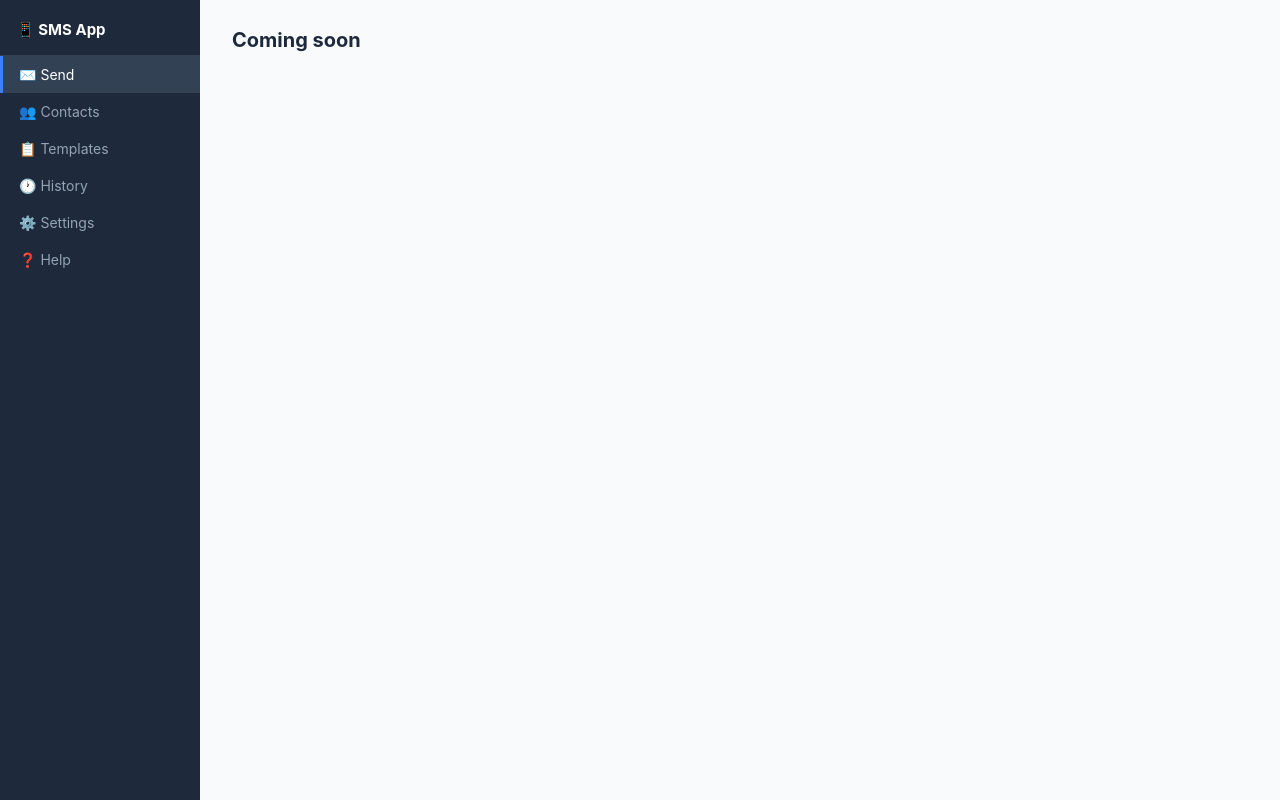
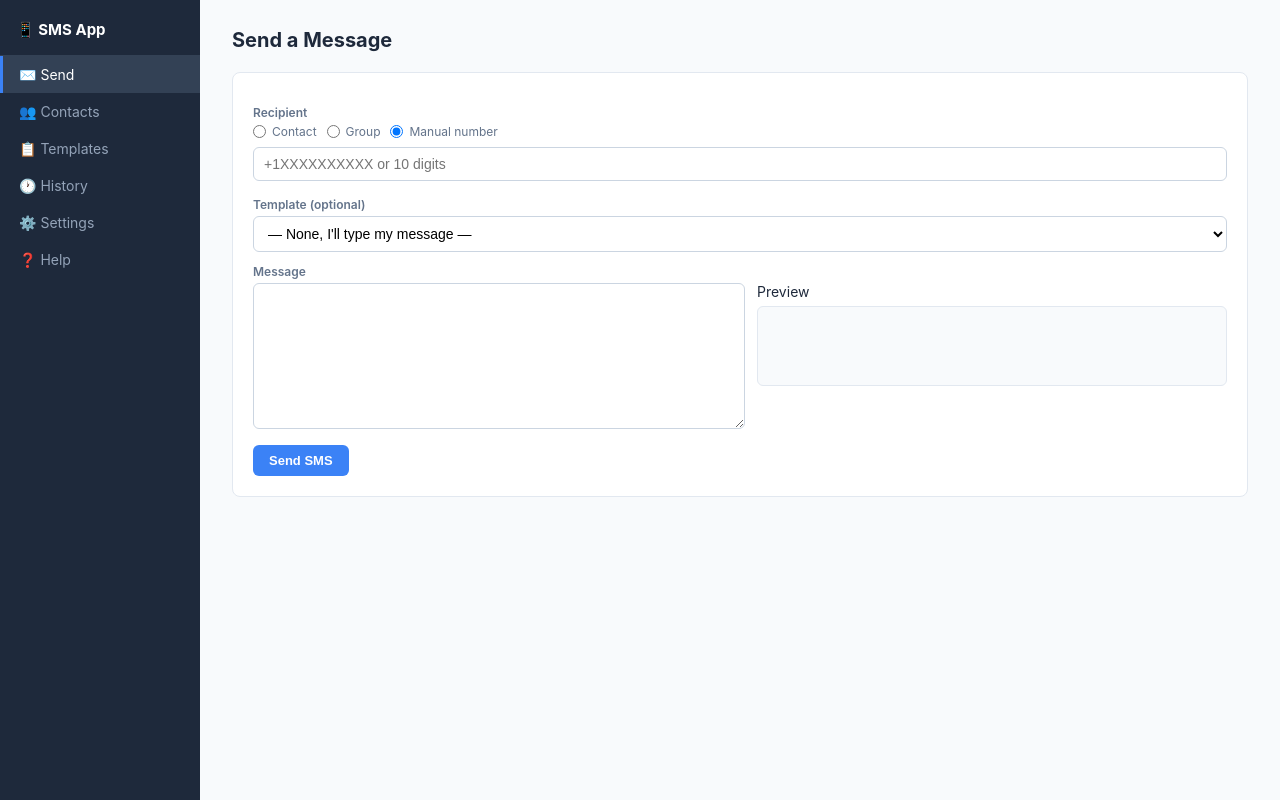
Before and after one commit to j-nye/textbee-sms-app, a Flask app: page /send/ in a window 1280 px wide. Run offline with Flask 3, Linux system fonts and the light colour scheme; data that the repository does not hold is empty; some libraries are stand-ins or nearby versions.

Commit message:
feat: send page — contact/group/manual recipients, template picker, history logging
Co-Authored-By: Claude Sonnet 4.6 <noreply@anthropic.com>

```diff
--- a/web_app/routes/send.py
+++ b/web_app/routes/send.py
@@ -1,6 +1,84 @@
-from flask import Blueprint, render_template
+import json
+from datetime import datetime, timezone
+from flask import Blueprint, render_template, request, redirect, url_for, flash, current_app
+from ..db import get_db
+from ..textbee import send_sms, normalize_phone
+from ..routes.settings import _read_env
+import mistune
+
 bp = Blueprint('send', __name__, url_prefix='/send')
+_markdown = mistune.create_markdown()
 
-@bp.route('/')
+
+@bp.route('/', methods=['GET', 'POST'])
 def index():
-    return render_template('send.html')
+    db = get_db()
+    contacts = db.execute('SELECT id, name, phone, group_name FROM contacts ORDER BY name').fetchall()
+    groups = db.execute(
+        'SELECT DISTINCT group_name FROM contacts WHERE group_name IS NOT NULL AND group_name != "" ORDER BY group_name'
+    ).fetchall()
+    templates = db.execute('SELECT id, name, body_markdown FROM msg_templates ORDER BY name').fetchall()
+
+    if request.method == 'POST':
+        return _handle_send(db, contacts, groups, templates)
+
+    return render_template('send.html', contacts=contacts,
+                           groups=[r[0] for r in groups],
+                           templates=templates, markdown=_markdown)
+
+
+def _handle_send(db, contacts, groups, templates):
+    recipient_type = request.form.get('recipient_type', 'manual')
+    message = request.form.get('message', '').strip()
+
+    if not message:
+        flash('Message cannot be empty.', 'error')
+        return redirect(url_for('send.index'))
+
+    recipients = []
+    if recipient_type == 'contact':
+        contact_id = request.form.get('contact_id')
+        row = db.execute('SELECT phone FROM contacts WHERE id=?', (contact_id,)).fetchone()
+        if not row:
+            flash('Contact not found.', 'error')
+            return redirect(url_for('send.index'))
+        recipients = [row['phone']]
+    elif recipient_type == 'group':
+        group_name = request.form.get('group_name', '')
+        rows = db.execute('SELECT phone FROM contacts WHERE group_name=?', (group_name,)).fetchall()
+        if not rows:
+            flash('No contacts in that group.', 'error')
+            return redirect(url_for('send.index'))
+        recipients = [r['phone'] for r in rows]
+    elif recipient_type == 'manual':
+        phone = request.form.get('manual_phone', '').strip()
+        if not phone:
+            flash('Phone number is required.', 'error')
+            return redirect(url_for('send.index'))
+        recipients = [normalize_phone(phone)]
+
+    env = _read_env(current_app.config.get('ENV_FILE'))
+    api_key = env.get('TEXTBEE_API_KEY', '')
+    device_id = env.get('TEXTBEE_DEVICE_ID', '')
+
+    if not api_key or not device_id:
+        flash('Textbee credentials not configured. Visit Settings.', 'error')
+        return redirect(url_for('send.index'))
+
+    result = send_sms(api_key, device_id, recipients, message)
+
+    now = datetime.now(timezone.utc).isoformat()
+    db.execute(
+        'INSERT INTO messages (recipients, message, sent_at, status, error) VALUES (?, ?, ?, ?, ?)',
+        (json.dumps(recipients), message, now,
+         'sent' if result['success'] else 'failed',
+         result.get('error'))
+    )
+    db.commit()
+
+    if result['success']:
+        flash(f'Message sent to {len(recipients)} recipient(s).', 'success')
+    else:
+        flash(f'Send failed: {result["error"]}', 'error')
+
+    return redirect(url_for('send.index'))
--- a/web_app/templates/send.html
+++ b/web_app/templates/send.html
@@ -1,2 +1,89 @@
 {% extends "base.html" %}
-{% block content %}<h1>Coming soon</h1>{% endblock %}
+{% block title %}Send — SMS App{% endblock %}
+{% block content %}
+<h1>Send a Message</h1>
+
+<div class="card">
+  <form method="post">
+    <label>Recipient</label>
+    <div style="display:flex;gap:10px;margin-top:4px;flex-wrap:wrap">
+      <label style="margin:0;display:flex;align-items:center;gap:6px;font-weight:normal">
+        <input type="radio" name="recipient_type" value="contact" onchange="showRecipient(this.value)"> Contact
+      </label>
+      <label style="margin:0;display:flex;align-items:center;gap:6px;font-weight:normal">
+        <input type="radio" name="recipient_type" value="group" onchange="showRecipient(this.value)"> Group
+      </label>
+      <label style="margin:0;display:flex;align-items:center;gap:6px;font-weight:normal">
+        <input type="radio" name="recipient_type" value="manual" checked onchange="showRecipient(this.value)"> Manual number
+      </label>
+    </div>
+
+    <div id="r-contact" style="display:none;margin-top:8px">
+      <select name="contact_id">
+        <option value="">— Select contact —</option>
+        {% for c in contacts %}
+        <option value="{{ c['id'] }}">{{ c['name'] }} ({{ c['phone'] }})</option>
+        {% endfor %}
+      </select>
+    </div>
+
+    <div id="r-group" style="display:none;margin-top:8px">
+      <select name="group_name">
+        <option value="">— Select group —</option>
+        {% for g in groups %}
+        <option value="{{ g }}">{{ g }}</option>
+        {% endfor %}
+      </select>
+    </div>
+
+    <div id="r-manual" style="margin-top:8px">
+      <input type="text" name="manual_phone" placeholder="+1XXXXXXXXXX or 10 digits">
+    </div>
+
+    <label style="margin-top:16px">Template (optional)</label>
+    <select name="template_id" onchange="loadTemplate(this.value)">
+      <option value="">— None, I'll type my message —</option>
+      {% for t in templates %}
+      <option value="{{ t['id'] }}" data-body="{{ t['body_markdown'] }}">{{ t['name'] }}</option>
+      {% endfor %}
+    </select>
+
+    <label style="margin-top:12px">Message</label>
+    <div style="display:flex;gap:12px;margin-top:4px">
+      <textarea id="message-body" name="message" rows="8" style="flex:1;font-family:monospace"
+        oninput="updatePreview(this.value)"></textarea>
+      <div style="flex:1">
+        <div class="label" style="margin-bottom:6px">Preview</div>
+        <div class="md-preview" id="msg-preview"></div>
+      </div>
+    </div>
+
+    <div style="margin-top:16px">
+      <button type="submit" class="btn btn-primary">Send SMS</button>
+    </div>
+  </form>
+</div>
+
+<script src="https://cdn.jsdelivr.net/npm/marked@15.0.12/marked.min.js" integrity="sha384-948ahk4ZmxYVYOc+rxN1H2gM1EJ2Duhp7uHtZ4WSLkV4Vtx5MUqnV+l7u9B+jFv+" crossorigin="anonymous"></script>
+<script>
+function showRecipient(type) {
+  ['contact','group','manual'].forEach(t => {
+    document.getElementById('r-' + t).style.display = t === type ? 'block' : 'none';
+  });
+}
+
+function loadTemplate(id) {
+  const opt = document.querySelector(`[name=template_id] option[value="${id}"]`);
+  if (opt && opt.dataset.body) {
+    document.getElementById('message-body').value = opt.dataset.body;
+    updatePreview(opt.dataset.body);
+  }
+}
+
+function updatePreview(md) {
+  if (window.marked) {
+    document.getElementById('msg-preview').innerHTML = marked.parse(md);
+  }
+}
+</script>
+{% endblock %}
```
Also changed, not shown: tests/routes/test_send.py (added, +104 -0 lines).
